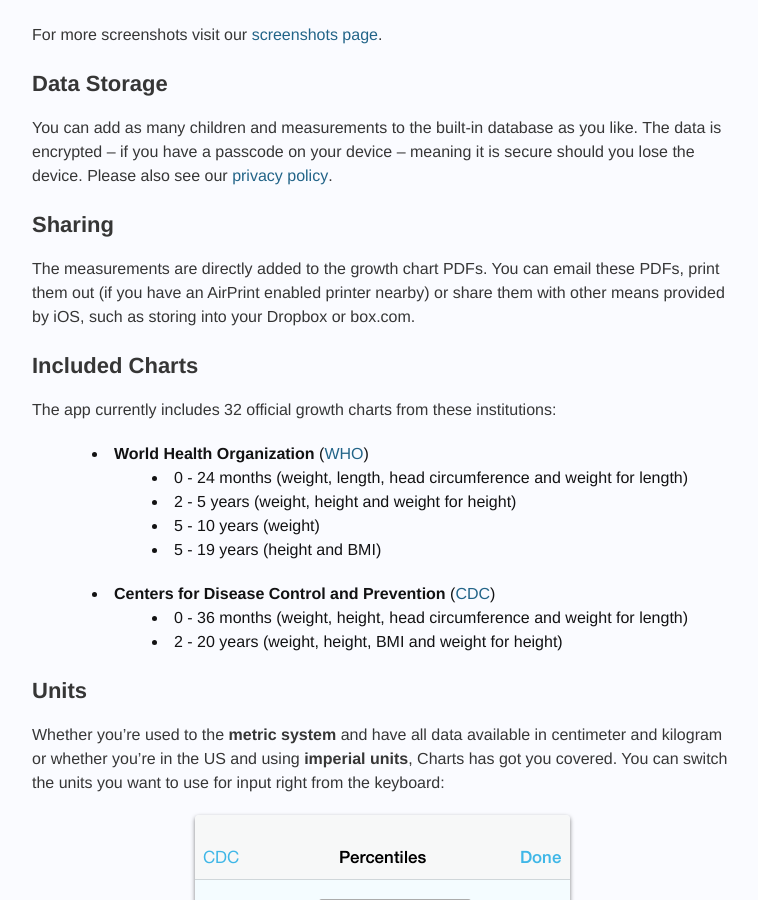
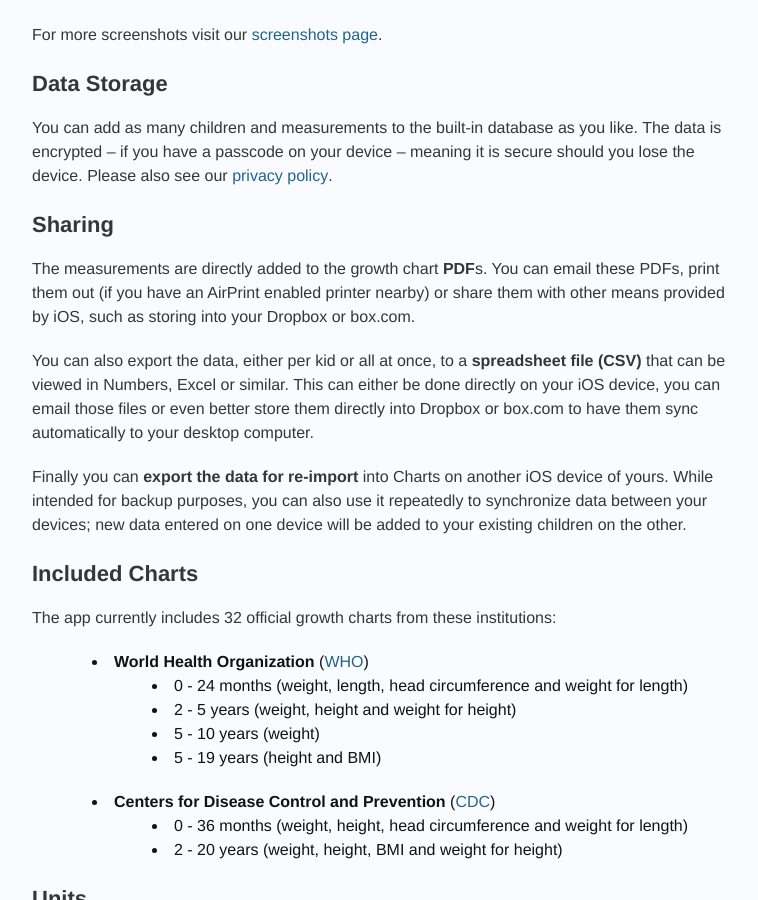
Before and after one commit to p2/growth-charts, a Jekyll site: the page built from index/index.md, in a window 1280 px wide and 900 px high, scrolled down 935 px. Shown: the whole window, without its empty margins (258-1016 px from the left). Built offline with Jekyll 4.4.1, drawn with Linux system fonts in a browser that asks for light colours; Markdown is read by kramdown in place of the engine named in the settings.

Commit message:
Describe new export capabilities

```diff
--- a/index/index.md
+++ b/index/index.md
@@ -38,8 +38,14 @@ Please also see our [privacy policy](../privacy-policy).
 Sharing
 -------
 
-The measurements are directly added to the growth chart PDFs.
+The measurements are directly added to the growth chart **PDF**s.
 You can email these PDFs, print them out (if you have an AirPrint enabled printer nearby) or share them with other means provided by iOS, such as storing into your Dropbox or box.com.
+
+You can also export the data, either per kid or all at once, to a **spreadsheet file (CSV)** that can be viewed in Numbers, Excel or similar.
+This can either be done directly on your iOS device, you can email those files or even better store them directly into Dropbox or box.com to have them sync automatically to your desktop computer.
+
+Finally you can **export the data for re-import** into Charts on another iOS device of yours.
+While intended for backup purposes, you can also use it repeatedly to synchronize data between your devices; new data entered on one device will be added to your existing children on the other.
 
 
 Included Charts
```
